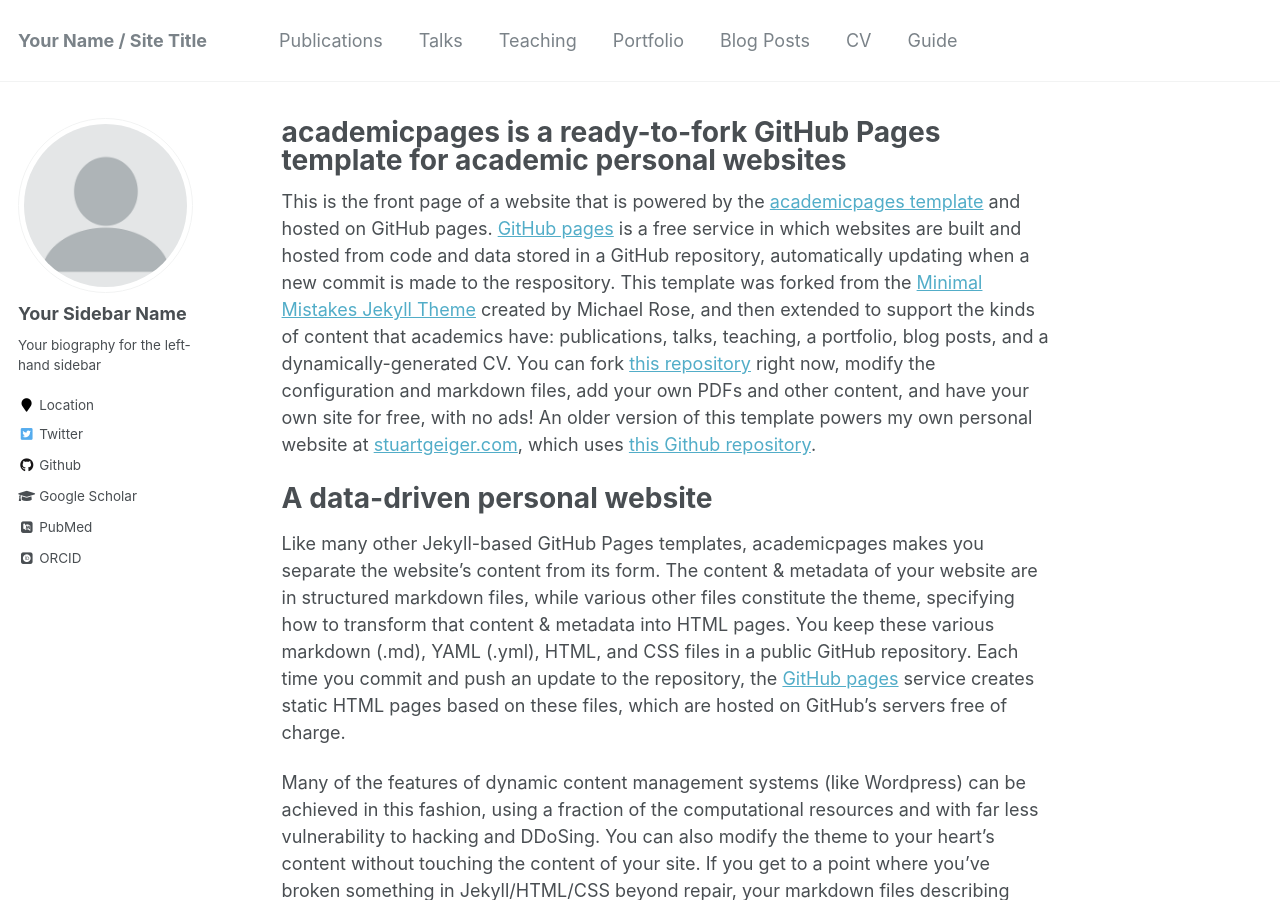
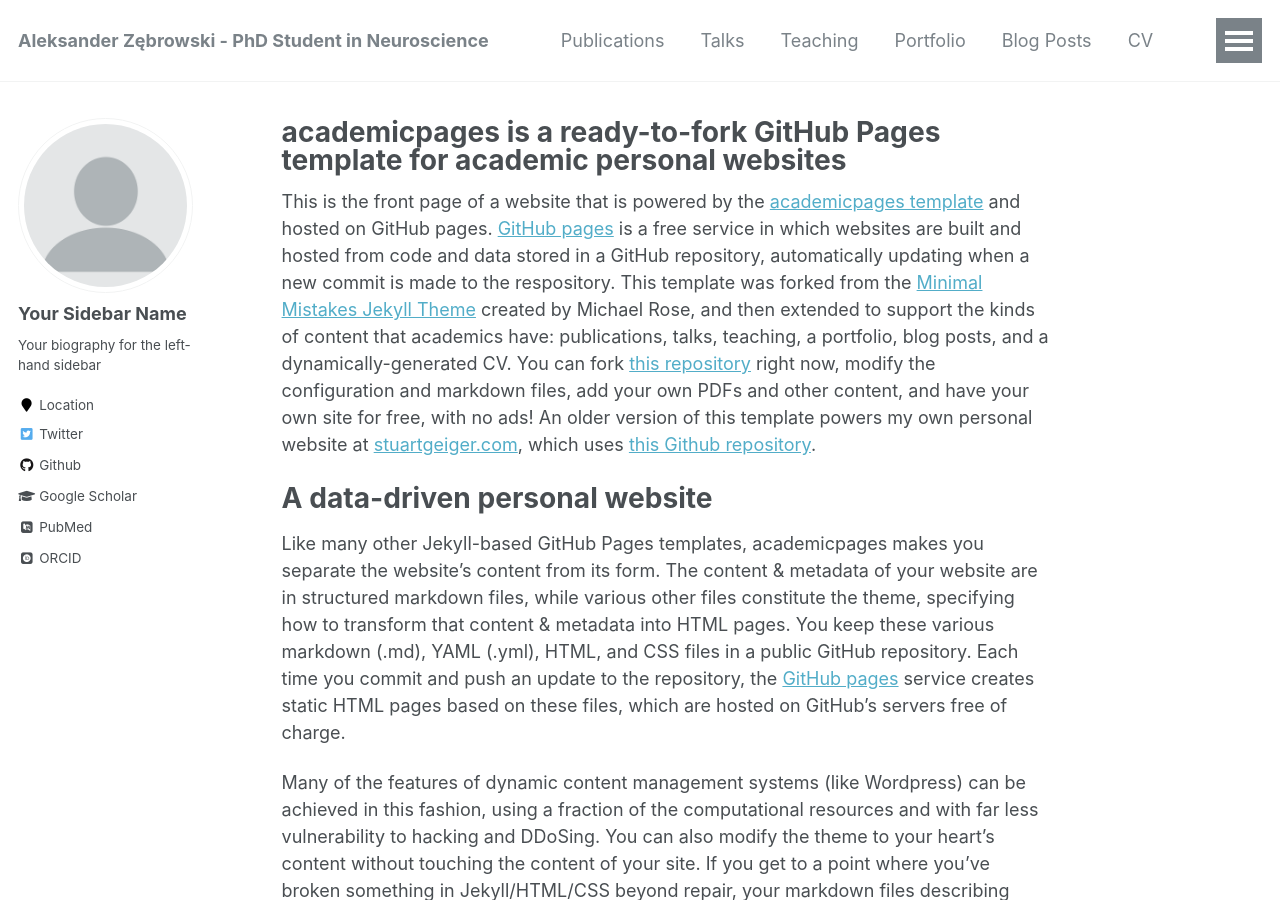
Before and after one commit to SanderZeb/SanderZeb.github.io, a Jekyll site: the page built from _pages/about.md, in a window 1280 px wide and 900 px high. Built offline with Jekyll 4.4.1, drawn with Linux system fonts in a browser that asks for light colours; some web fonts are replaced; some of the changed text lies outside the part shown.

Commit message:
Update _config.yml

```diff
--- a/_config.yml
+++ b/_config.yml
@@ -6,14 +6,14 @@
 # `jekyll serve`. If you change this file, please restart the server process.
 
 # Site Settings
-locale                   : "en-US"
-title                    : "Your Name / Site Title"
+locale                   : "pl-PL"
+title                    : "Aleksander Zębrowski - PhD Student in Neuroscience"
 title_separator          : "-"
-name                     : &name "Your Name"
+name                     : &name "Aleksander Zębrowski"
 description              : &description "personal description"
 url                      : https://academicpages.github.io # the base hostname & protocol for your site e.g. "https://mmistakes.github.io"
 baseurl                  : "" # the subpath of your site, e.g. "/blog"
-repository               : "academicpages/academicpages.github.io"
+repository               : "SanderZeb/SanderZeb.github.io"
 teaser                   :  # filename of teaser fallback teaser image placed in /images/, .e.g. "500x300.png"
 breadcrumbs              : false # true, false (default)
 words_per_minute         : 160
```
